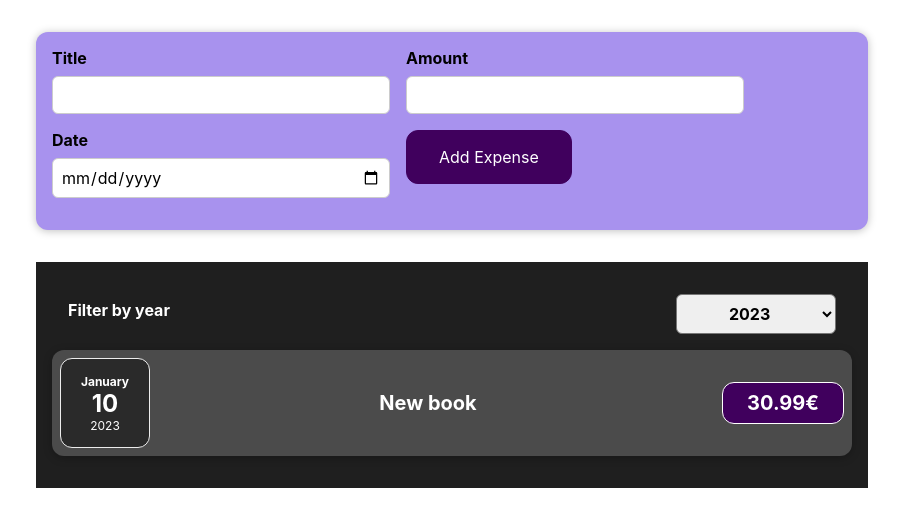
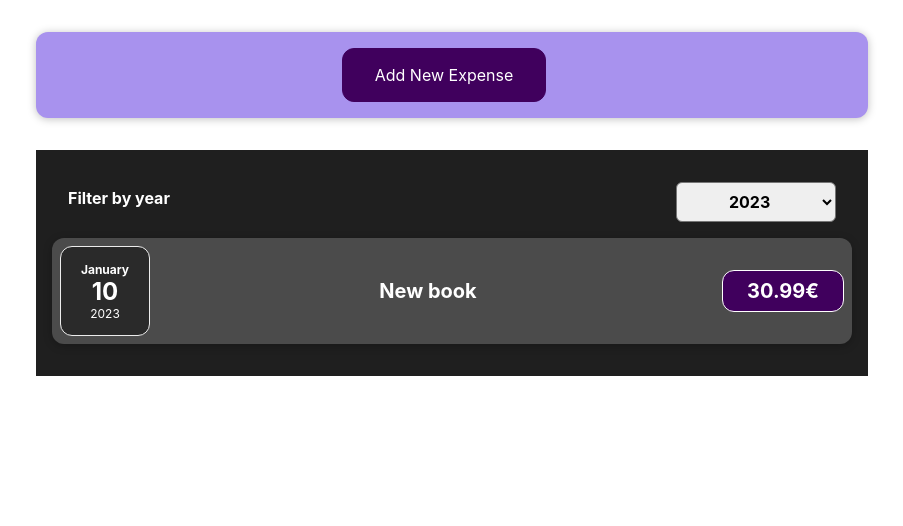
Before and after one commit to Progeim111/expenses, a React (Create React App) app: page / in a window 1280 px wide. Shown: the top 526 px of the page, without its empty margins (188-1091 px from the left). Built offline with nearby package versions, Linux system fonts and the light colour scheme.

Commit message:
14. Ülesanne 5 - valikulise kuvamise täiendamine

```diff
--- a/src/components/NewExpense/ExpenseForm.js
+++ b/src/components/NewExpense/ExpenseForm.js
@@ -4,7 +4,7 @@
     const [enteredTitle, setEnteredTitle] = useState('')
     const [enteredAmount, setEnteredAmount] = useState('')
     const [enteredDate, setEnteredDate] = useState('')
-
+    const [isEditing, setIsEditing] = useState(false)
 
     const titleChangeHandler = (event) => {
         setEnteredTitle(event.target.value)
@@ -26,9 +26,21 @@
         setEnteredTitle('')
         setEnteredAmount('')
         setEnteredDate('')
+        setIsEditing(false)
+    }
+    const startEditingHandler = () => {
+        setIsEditing(true)
+    }
+    const stopEditingHandler = () => {
+        setIsEditing(false)
     }
 
-    return (
+    let expenseFormContent = (
+        <button onClick={startEditingHandler}>Add New Expense</button>
+    )
+
+    if (isEditing) {
+        expenseFormContent = (
             <form onSubmit={submitHandler}>
                 <div className={"new-expense__controls"}>
                     <div className={"new-expense__control"}>
@@ -44,6 +56,7 @@
                         <input type="date" min="2019-01-01" max="2025-12-31" onChange={dateChangeHandler}/>
                     </div>
                     <div>
+                        <button type="button" onClick={stopEditingHandler}>Cancel</button>
                         <button type="submit">Add Expense</button>
                     </div>
                 </div>
@@ -51,4 +64,11 @@
         )
     }
 
+    return (
+        <div className="new-expense">
+            {expenseFormContent}
+        </div>
+    )
+}
+
 export default ExpenseForm
--- a/src/components/NewExpense/NewExpense.js
+++ b/src/components/NewExpense/NewExpense.js
@@ -1,23 +1,24 @@
-import React, {useState} from 'react';
-import ExpenseForm from "./ExpenseForm";
+import React, { useState } from 'react';
+import ExpenseForm from './ExpenseForm';
 import './NewExpense.css';
-
 
 const NewExpense = (props) => {
     const [lastId, setLastId] = useState(3);
+
     const saveExpenseDataHandler = (enteredExpenseData) => {
         const expenseData = {
             ...enteredExpenseData,
-            id: 'e' + (lastId + 1)
-        }
-        setLastId(lastId + 1)
-        props.onAddExpense(expenseData)
-    }
+            id: 'e' + (lastId + 1),
+        };
+        setLastId(lastId + 1);
+        props.onAddExpense(expenseData);
+    };
+
     return (
-        <div className={'new-expense'}>
-            <ExpenseForm onSaveExpenseData={saveExpenseDataHandler}></ExpenseForm>
+        <div className="new-expense__control">
+            <ExpenseForm onSaveExpenseData={saveExpenseDataHandler} />
         </div>
-    )
-}
+    );
+};
 
-export default NewExpense
+export default NewExpense;
```
Lines whose indentation alone changed are shown as unchanged.
